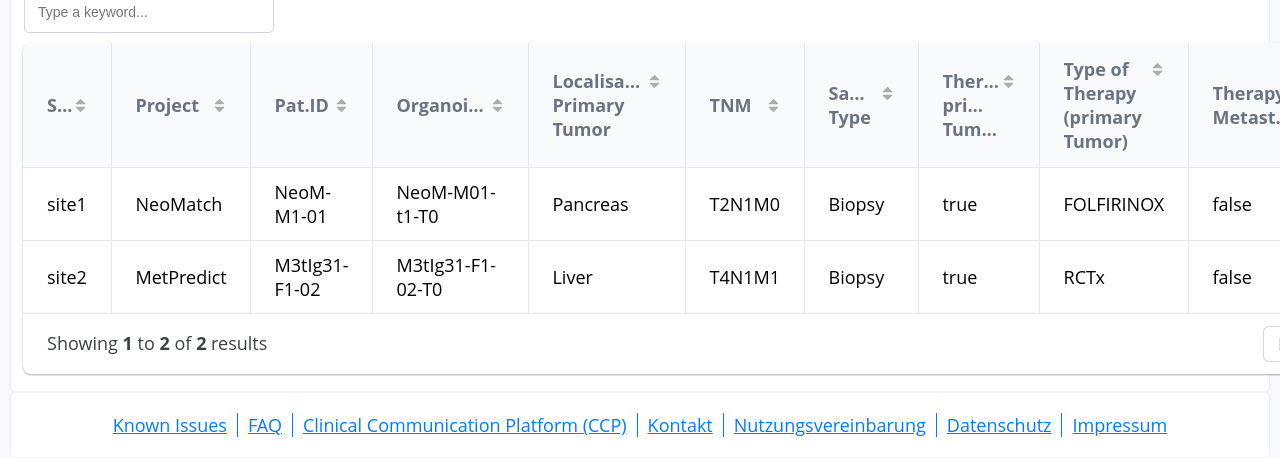
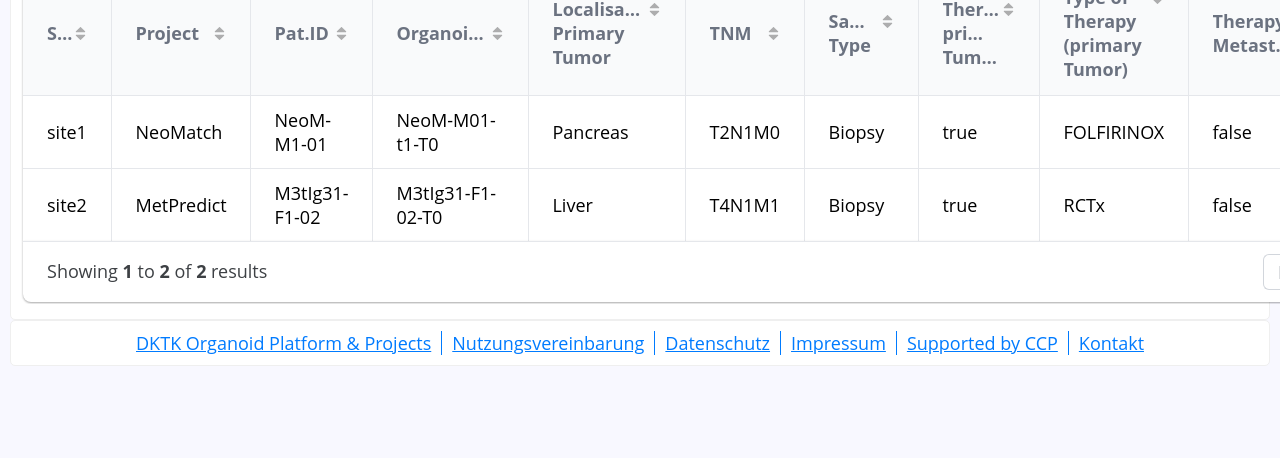
Before and after one commit to samply/siorgp_internal_dashboard, a website built with webpack: page src/index.html in a window 1280 px wide. Shown: the part 364-822 px from the top of the page. After the commit the page ends 800 px from the top, so only its background shows below. Built offline with nearby package versions, Linux system fonts and the light colour scheme; a web font is replaced by a local one.

Commit message:
fix index.html nginx.conf and Dockerfile

```diff
--- a/package.json
+++ b/package.json
@@ -1,7 +1,7 @@
 {
   "name": "internal_dashboard",
   "private": true,
-  "version": "0.0.0",
+  "version": "0.1.1",
   "type": "module",
   "scripts": {
     "build": "webpack",
--- a/src/ccp.css
+++ b/src/ccp.css
@@ -1,11 +1,7 @@
-/*comment in for npm package usage*/
-/* @import "../../../node_modules/@samply/lens/dist/style.css"; */
-/* @import "../../lib/src/styles/index.css"; */
-
 @font-face {
   font-family: 'Open Sans';
   font-style: normal;
-  src: url('../fonts/Open_Sans/OpenSans-VariableFont_wdth\,wght.ttf') format('truetype');
+  src: url('fonts/Open_Sans/OpenSans-VariableFont_wdth\,wght.ttf') format('truetype');
 }
 
 :root {
@@ -178,19 +174,20 @@ h2 {
 footer {
   display: flex;
   justify-content: center;
-  padding: var(--gap-s);
+  padding: var(--gap-xs);
   background-color: var(--white);
   border-radius: var(--border-radius-small);
   border: solid 1px var(--lightest-gray);
-  margin: 0 var(--gap-xs);
+  margin: 0 var(--gap-xs)
 }
 
 footer a {
   color: var(--blue);
   padding: 0 var(--gap-xs);
   border-right: solid 1px var(--blue);
+
 }
 
-.imprint {
+.imprint, .email {
   border-right: none;
 }
--- a/src/index.html
+++ b/src/index.html
@@ -7,7 +7,7 @@
     <link rel="stylesheet" href="ccp.css">
     <link href="https://unpkg.com/gridjs/dist/theme/mermaid.min.css" rel="stylesheet"/>
     <script src="https://unpkg.com/gridjs/dist/gridjs.umd.js"></script>
-    <title>SiOrgP Dashboard</title>
+    <title>DKTK Organoid Platform - Internes Dashboard</title>
   </head>
   <body>
     <header>
@@ -15,7 +15,7 @@
           <div class="logo">
               <img src="images/dktk.svg" alt="Logo des DKTK" />
           </div>
-          <h1>Internal Organoid Dashboard</h1>
+          <h1>DKTK Organoid Platform - Internes Dashboard</h1>
           <div class="logo logo-dkfz">
               <img
                   src="images/Deutsches_Krebsforschungszentrum_Logo.svg"
@@ -26,9 +26,9 @@
     </header>
   <main>
     <div id="site-status-wrapper">
-        Dresden: Processing <br>
-        Frankfurt: Offline <br>
-        München-TUM: Processing <br>
+        Dresden: Processing,
+        Frankfurt: Offline,
+        München-TUM: Processing,
         München-LMU: Processing <br>
         <button id="rerun-query-button">
             Refresh data
@@ -43,21 +43,9 @@
 
   <footer>
     <a
-          class="known-issues"
-          href="https://hub.dkfz.de/s/iP6A7zJzAQya3iC"
-          target="_blank"
+        href="https://dktk.dkfz.de/en/research/joint-funding-projects/strategic-initiatives/details/48/7825"
+        target="_blank">DKTK Organoid Platform & Projects</a
     >
-          Known Issues
-      </a>
-      <a
-          href="https://dktk.dkfz.de/forschung/Plattformen-und-Technologie-Netzwerke/klinische-plattformen/ccp-faq"
-          class="faq"
-          target="_blank">FAQ
-        </a>
-      <a class="ccp" href="https://dktk.dkfz.de/ccp" target="_blank">
-          Clinical Communication Platform (CCP)
-      </a>
-      <a class="email" href="mailto:CCP@dkfz.de">Kontakt</a>
     <a
         class="user-agreement"
         href=""
@@ -71,10 +59,15 @@
         target="_blank">Datenschutz</a
     >
     <a
-          class="imprint"
         href="https://www.dkfz.de/de/impressum.html"
         target="_blank">Impressum</a
     >
+    <a
+        href="https://dktk.dkfz.de/en/clinical-platform/about-ccp"
+        download="nutzervereinbarung"
+        target="_blank">Supported by CCP</a
+    >
+    <a class="email" href="mailto:CCP@dkfz.de">Kontakt</a>
 </footer>
     <script type="module" src="bundle.js"></script>
   </body>
```
Also changed, not shown: README.md, 2 other files. Lines whose indentation alone changed are shown as unchanged.
